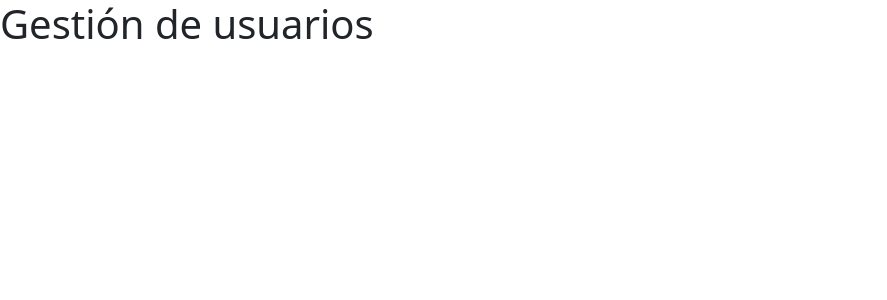
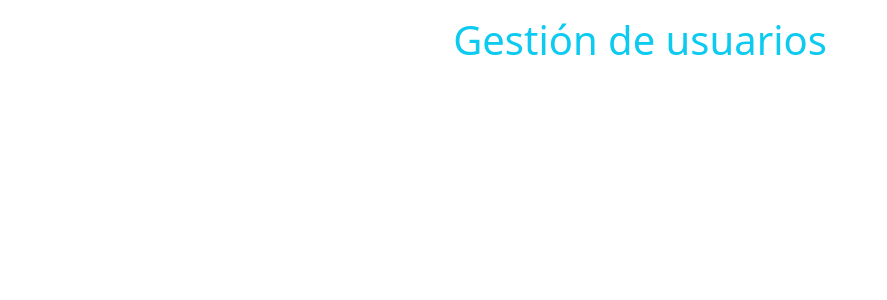
Before and after one commit to danieldevelop/gestion-usuarios, a React (Create React App) app: page / in a window 1280 px wide. Shown: the top 300 px of the page, without its empty margins (0-887 px from the left). Built offline with nearby package versions, Linux system fonts and the light colour scheme.

Commit message:
testing ramas in github

```diff
--- a/src/App.js
+++ b/src/App.js
@@ -3,7 +3,7 @@ import React from 'react';
 function App() {
   return (
     <div>
-      <h1>Gestión de usuarios</h1>
+      <h1 className='text-center mt-3 text-info'>Gestión de usuarios</h1>
     </div>
   );
 }
```
